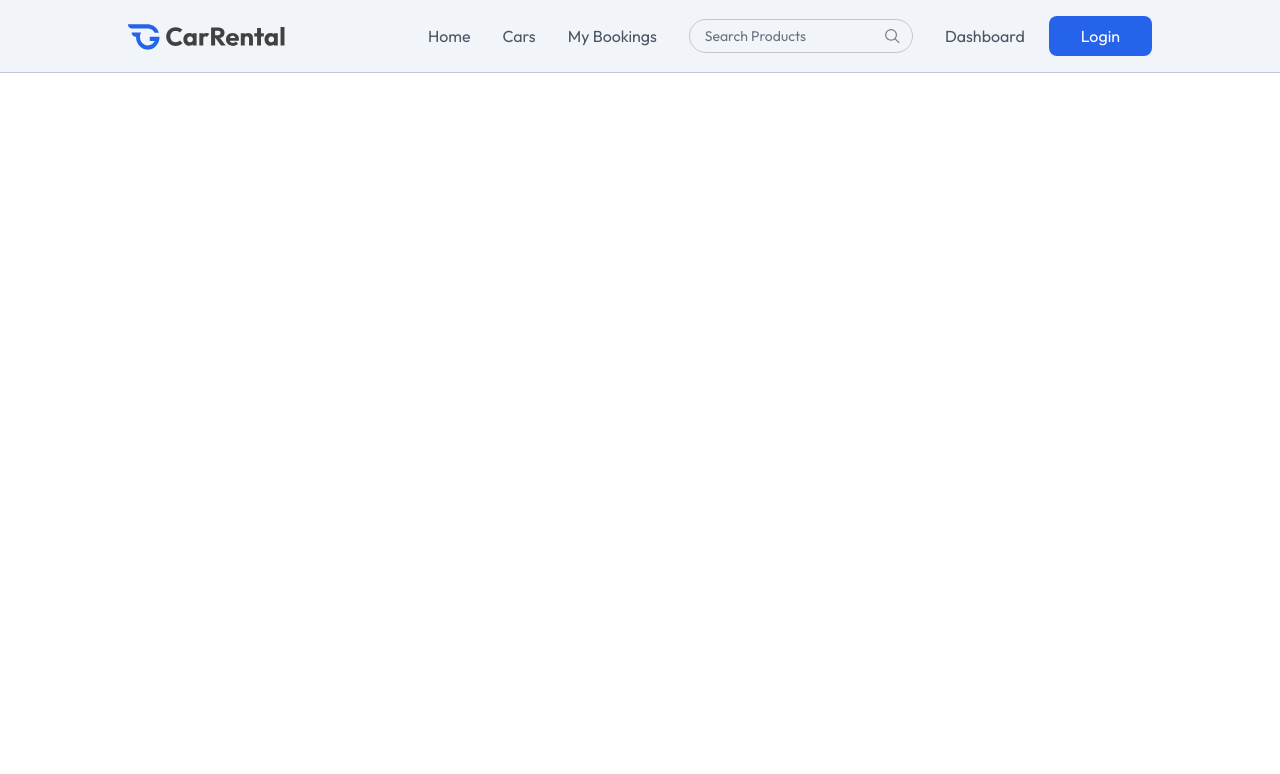
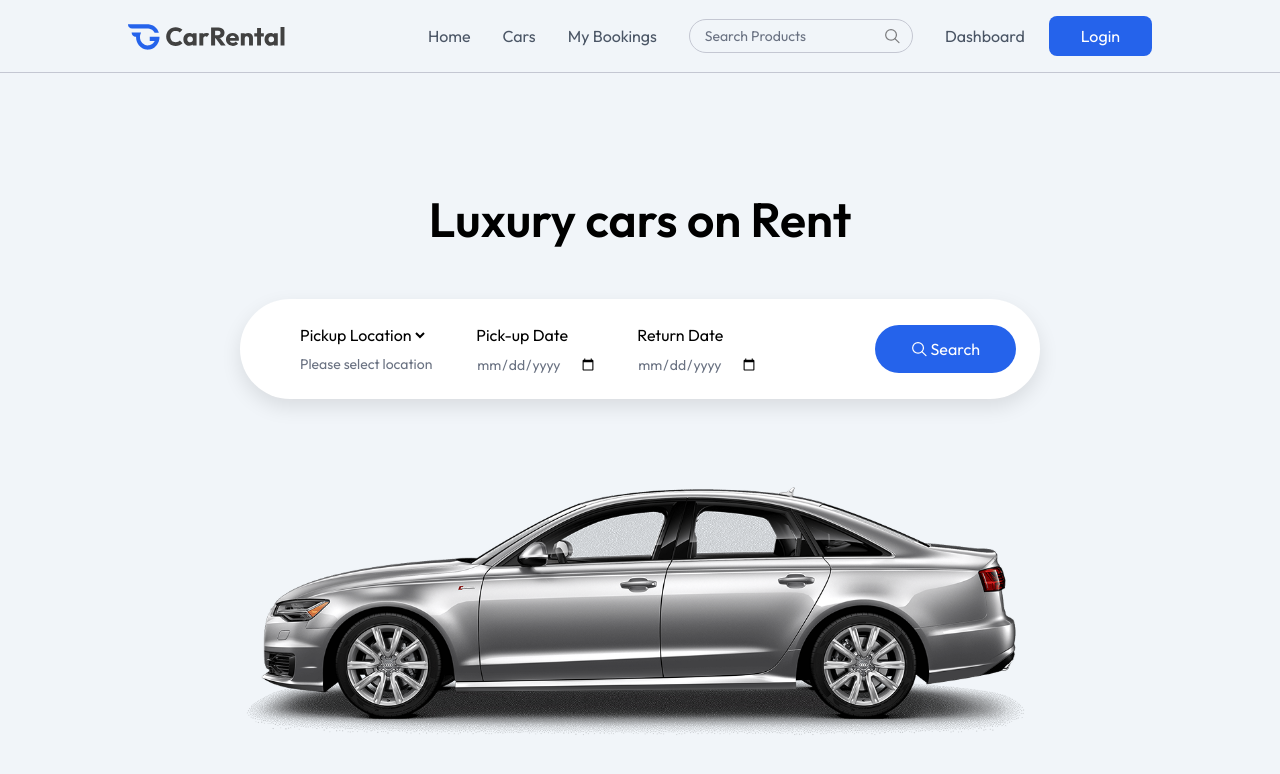
Before and after one commit to Ashwin-Dotwal/Car-Rental-Booking-App, a React (Vite) app in the folder Car-Reantal-App/: page / in a window 1280 px wide. Shown: the top 774 px of the page. Built offline with nearby package versions, Linux system fonts and the light colour scheme.

Commit message:
add some Code

```diff
--- a/Car-Reantal-App/src/App.jsx
+++ b/Car-Reantal-App/src/App.jsx
@@ -1,11 +1,29 @@
-import React from 'react';
+import React, { useState } from 'react';
 import NavBar from './components/NavBar';
+import { Route, Routes, useLocation } from 'react-router-dom';
+import Home from './pages/Home';
+import CarDetails from './pages/CarDetails';
+import Cars from './pages/Cars';
+import MyBooking from './pages/MyBooking';
 
 const App = () => {
+  const [showLogin, setShowLogin] = useState(false)
+  const isOwnerPath = useLocation().pathname.startsWith('/owner')
   return (
-    <div>
-      <NavBar />
-    </div>
+    <>
+      {!isOwnerPath && <NavBar setShowLogin={setShowLogin} />
+}
+
+      <Routes>
+        <Route path='/' element={<Home/>}/>
+         <Route path='/car-details/:id' element={<CarDetails/>}/>
+          <Route path='/cars' element={<Cars/>}/>
+          <Route path='/my-bookings' element={<MyBooking/>}/>
+
+
+      </Routes>
+
+    </>
   );
 };
 
--- /dev/null
+++ b/Car-Reantal-App/src/components/CarCard.jsx
@@ -0,0 +1,26 @@
+import React from 'react'
+
+const CarCard = ({Car}) => {
+
+  const currency = import.meta.env.VITE_CURRENCY
+  return (
+    <div className='group rounded-xl overflow-hidden shadow-lg hove:-translate-y-1
+    transition-all duration-500 cursor-pointer'>
+
+     <div>
+      <img src={CarCard.image} alt="Car Image" className='w-full h-full object-cover transition-transform duration-500 group-hover:scale-105' />
+      {CarCard.isAvailable && <p>Available Now</p>}
+
+      <div className='absolute bottom-4 right-4 bg-black/80 backdrop-blur-sm
+      text-white px-3 py-2 rounded-lg'>
+        <span className='font-semibold'>{currency}{Car.pricePerDay}</span>
+        <span className='text-sm text-white/80'> / day</span>
+
+
+      </div>
+     </div>
+    </div>
+  )
+}
+
+export default CarCard
--- /dev/null
+++ b/Car-Reantal-App/src/components/Hero.jsx
@@ -0,0 +1,70 @@
+import React, { useState } from 'react';
+import { assets, cityList } from '../assets/assets';
+
+const Hero = () => {
+  const [pickupLocation, setPickupLocation] = useState('');
+
+  return (
+    <div className='h-screen flex flex-col items-center justify-center gap-14 bg-light text-center'>
+      <h1 className='text-4xl md:text-5xl font-semibold'>Luxury cars on Rent</h1>
+
+      <form className='flex flex-col md:flex-row items-start md:items-center justify-between p-6 rounded-lg md:rounded-full w-full max-w-80 md:max-w-200 bg-white shadow-[0px_8px_20px_rgba(0,0,0,0.1)]'>
+        <div className='flex flex-col md:flex-row items-start md:items-center gap-10 min-md:ml-8'>
+
+          {/* Pickup Location */}
+          <div className='flex flex-col items-start gap-2'>
+            <select
+              required
+              value={pickupLocation}
+              onChange={(e) => setPickupLocation(e.target.value)}
+            >
+              <option value="">Pickup Location</option>
+              {cityList.map((city) => (
+                <option key={city} value={city}>{city}</option>
+              ))}
+            </select>
+            <p className='px-1 text-sm text-gray-500'>
+              {pickupLocation ? pickupLocation : 'Please select location'}
+            </p>
+          </div>
+
+          {/* Pick-up Date */}
+          <div className='flex flex-col items-start gap-2'>
+            <label htmlFor="pickup-date">Pick-up Date</label>
+            <input
+              type="date"
+              id="pickup-date"
+              min={new Date().toISOString().split('T')[0]}
+              className='text-sm text-gray-500'
+              required
+            />
+          </div>
+
+          {/* Return Date */}
+          <div className='flex flex-col items-start gap-2'>
+            <label htmlFor="return-date">Return Date</label>
+            <input
+              type="date"
+              id="return-date"
+              className='text-sm text-gray-500'
+              required
+            />
+          </div>
+
+
+
+        </div>
+
+          <button className='flex items-center justify-center gap-1 px-9 py-3 max-sm:mt-4 bg-primary hover:bg-primary-dull text-white rounded-full
+          cursor-pointer'>
+            <img src={assets.search_icon} alt="search" className='brightness-300'/>
+            Search
+          </button>
+      </form>
+
+      <img src={assets.main_car} alt="car" className='max-h-74' />
+    </div>
+  );
+};
+
+export default Hero;
--- /dev/null
+++ b/Car-Reantal-App/src/pages/CarDetails.jsx
@@ -0,0 +1,9 @@
+import React from 'react'
+
+const CarDetails = () => {
+  return (
+    <div>CarDetails</div>
+  )
+}
+
+export default CarDetails
--- /dev/null
+++ b/Car-Reantal-App/src/pages/Cars.jsx
@@ -0,0 +1,9 @@
+import React from 'react'
+
+const Cars = () => {
+  return (
+    <div>Cars</div>
+  )
+}
+
+export default Cars
--- /dev/null
+++ b/Car-Reantal-App/src/pages/Home.jsx
@@ -0,0 +1,12 @@
+import React from 'react'
+import Hero from '../components/Hero'
+
+const Home = () => {
+  return (
+    <>
+    <Hero/>
+    </>
+  )
+}
+
+export default Home
--- /dev/null
+++ b/Car-Reantal-App/src/pages/MyBooking.jsx
@@ -0,0 +1,9 @@
+import React from 'react'
+
+const MyBooking = () => {
+  return (
+    <div>MyBooking</div>
+  )
+}
+
+export default MyBooking
```
Also changed, not shown: 1 other file (tests, documents, lock files or other folders).
